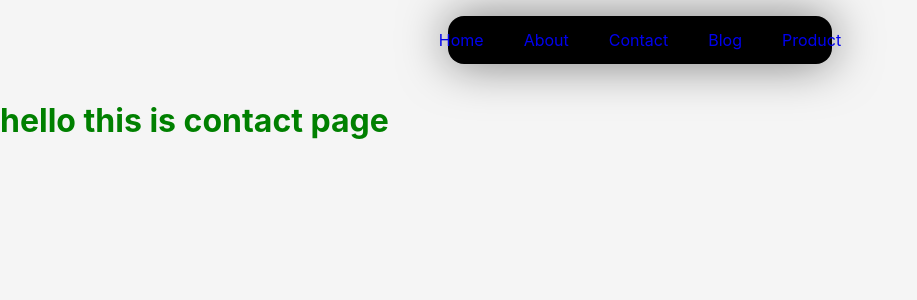
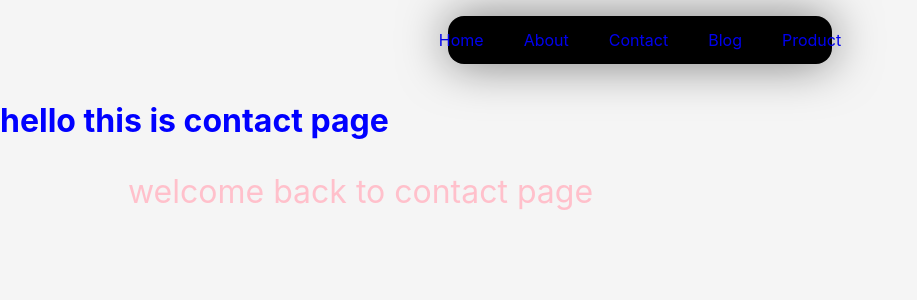
Before and after one commit to muktinathrajbanshi/NextJS, a Next.js app: page /contact in a window 1280 px wide. Shown: the top 300 px of the page, without its empty margins (0-917 px from the left). Built offline with nearby package versions, Linux system fonts and the light colour scheme.

Commit message:
What is Styled-JSX in Next.JS

```diff
--- a/pages/contact.js
+++ b/pages/contact.js
@@ -5,7 +5,22 @@ const contact = () => {
     <>
       <Navbar />
       {/* <h1 className={styles.main_heading}>hello this is contact page</h1> */}
-      <h1 style={{color: "green"}}>hello this is contact page</h1>
+      {/* <h1 style={{color: "green"}}>hello this is contact page</h1> */}
+       <h1>hello this is contact page</h1>
+       <p className="para-tag">welcome back to contact page</p>
+      <style jsx>
+        {`
+          h1 {
+          color: blue;
+          }
+          .para-tag {
+            font-size: 2rem;
+            color: pink;
+
+          }
+
+        `}
+      </style>
     </>
   );
 };
```
